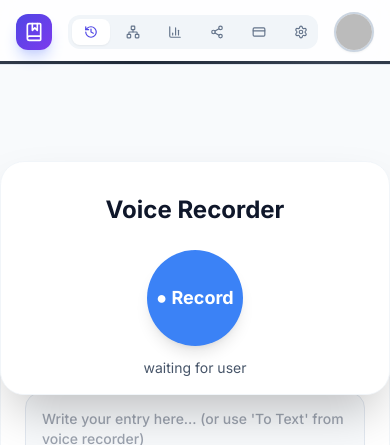
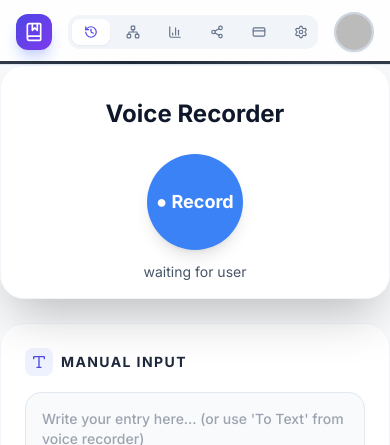
Before and after one commit to richardhcli/self-statistics-system-foundation, a React (Vite) app: page /app/journal in a window 390 px wide. Shown: the top 445 px of the page. Built offline with nearby package versions, Linux system fonts and the light colour scheme; no server answers; the database is empty; sample sign-in values are in the browser's storage.

Commit message:
Updated the journal layout so mobile stays stacked (voice  manual  journal) and desktop keeps the two input cards sticky on the left with the journal list scrolling on the right.
Layout change in journal-feature.tsx
Layout docs in features-journal.md

```diff
--- a/src/features/journal/components/journal-feature.tsx
+++ b/src/features/journal/components/journal-feature.tsx
@@ -190,11 +190,11 @@ const JournalFeature: React.FC<JournalFeatureProps> = ({ onIntegrationEvent }) =
   };
 
   return (
-    <div className="grid grid-cols-1 lg:grid-cols-3 gap-6 lg:gap-8">
+    <div className="grid grid-cols-1 lg:grid-cols-3 gap-6 lg:gap-8 lg:items-start">
       {/* Left Sidebar - Input Controls */}
-      <div className="lg:col-span-1 space-y-6">
+      <div className="lg:col-span-1 lg:sticky lg:top-24 lg:self-start">
+        <div className="space-y-6">
           {/* Voice Recorder Card - Dual submission flows */}
-        <div className="sticky top-24">
           <VoiceRecorder
             onToTextReview={handleVoiceToTextReview}
             onProcessingStateChange={(entryId, isProcessing) => {
@@ -209,7 +209,6 @@ const JournalFeature: React.FC<JournalFeatureProps> = ({ onIntegrationEvent }) =
               });
             }}
           />
-        </div>
 
           {/* Manual Entry Form - Includes textarea for voice review */}
           <ManualEntryForm
@@ -229,9 +228,10 @@ const JournalFeature: React.FC<JournalFeatureProps> = ({ onIntegrationEvent }) =
             }}
           />
         </div>
+      </div>
 
       {/* Right Content - Journal View */}
-      <div className="lg:col-span-2">
+      <div className="lg:col-span-2 lg:max-h-[calc(100vh-6rem)] lg:overflow-auto">
         <JournalView
           tree={tree}
           entries={entries}
```
Also changed, not shown: documentation/docs-features/features-journal.md (+4 -0 lines). Lines whose indentation alone changed are shown as unchanged.
